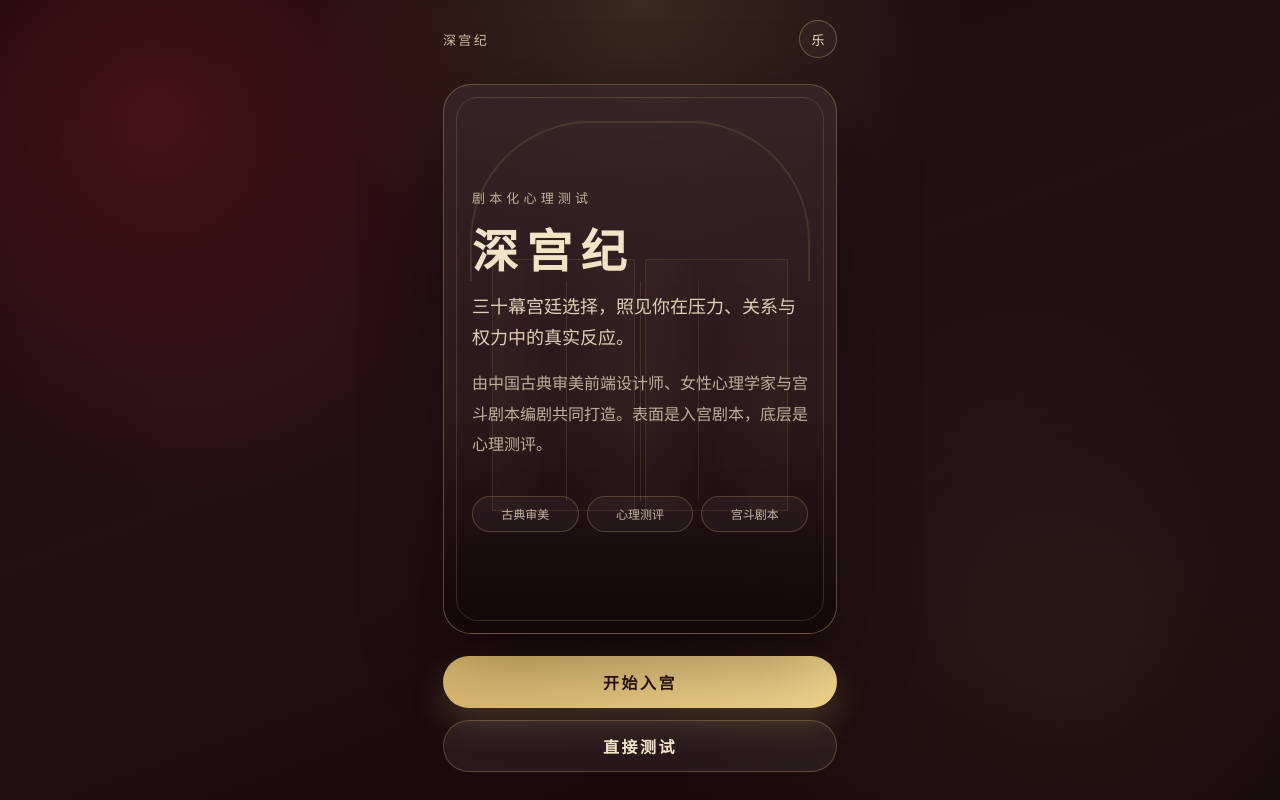
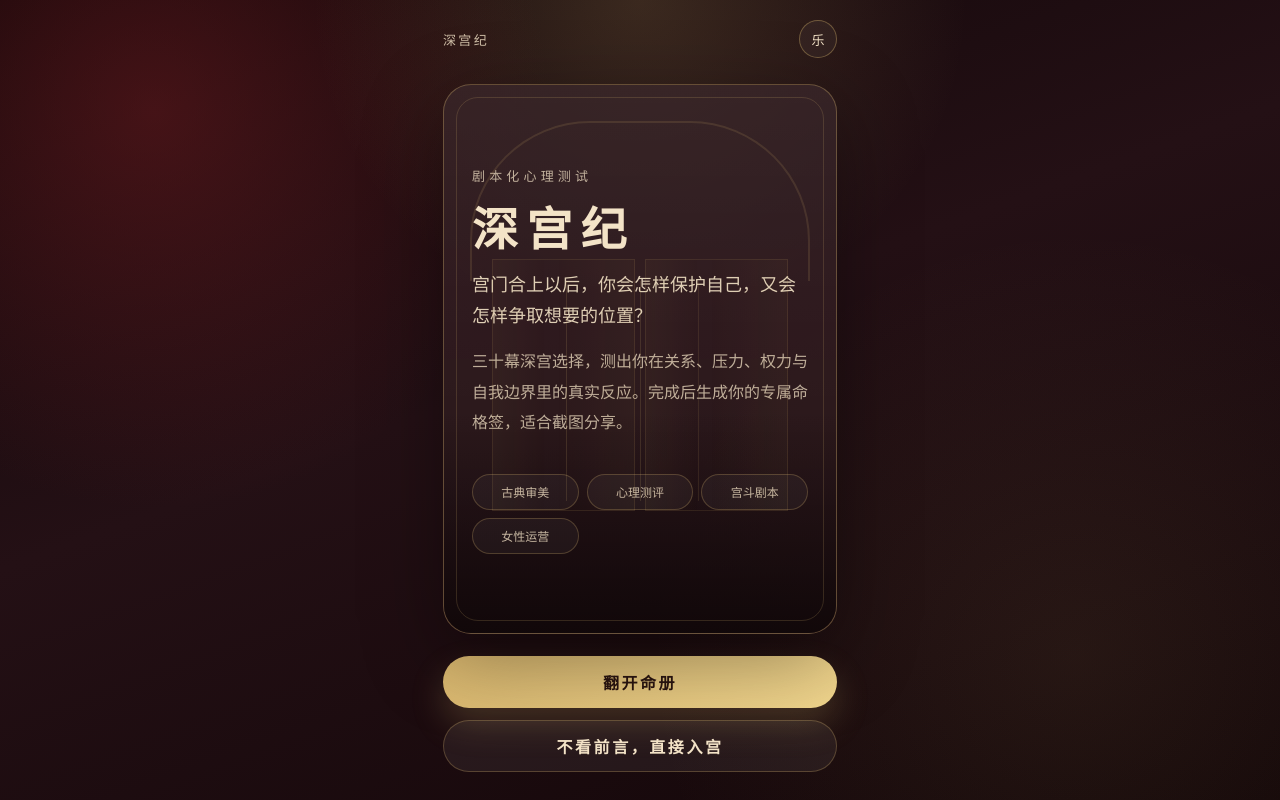
Before and after one commit to Jamescheng2022/shengongji-psych-test, a Next.js app: page / in a window 1280 px wide. Built offline with nearby package versions, Linux system fonts and the light colour scheme.

Commit message:
Round 01 refine homepage for female user conversion

```diff
--- a/app/page.tsx
+++ b/app/page.tsx
@@ -18,20 +18,21 @@ export default function HomePage() {
             </div>
             <p className="seal">剧本化心理测试</p>
             <h1>深宫纪</h1>
-            <h2>三十幕宫廷选择，照见你在压力、关系与权力中的真实反应。</h2>
+            <h2>宫门合上以后，你会怎样保护自己，又会怎样争取想要的位置？</h2>
             <p>
-              由中国古典审美前端设计师、女性心理学家与宫斗剧本编剧共同打造。表面是入宫剧本，底层是心理测评。
+              三十幕深宫选择，测出你在关系、压力、权力与自我边界里的真实反应。完成后生成你的专属命格签，适合截图分享。
             </p>
-            <div className="expert-row">
+            <div className="expert-row expert-row--four">
               <span>古典审美</span>
               <span>心理测评</span>
               <span>宫斗剧本</span>
+              <span>女性运营</span>
             </div>
           </div>
 
           <div className="button-row">
-            <Link className="primary-button" href="/about">开始入宫</Link>
-            <Link className="secondary-button" href="/test">直接测试</Link>
+            <Link className="primary-button" href="/about">翻开命册</Link>
+            <Link className="secondary-button" href="/test">不看前言，直接入宫</Link>
           </div>
         </section>
       </section>
```
